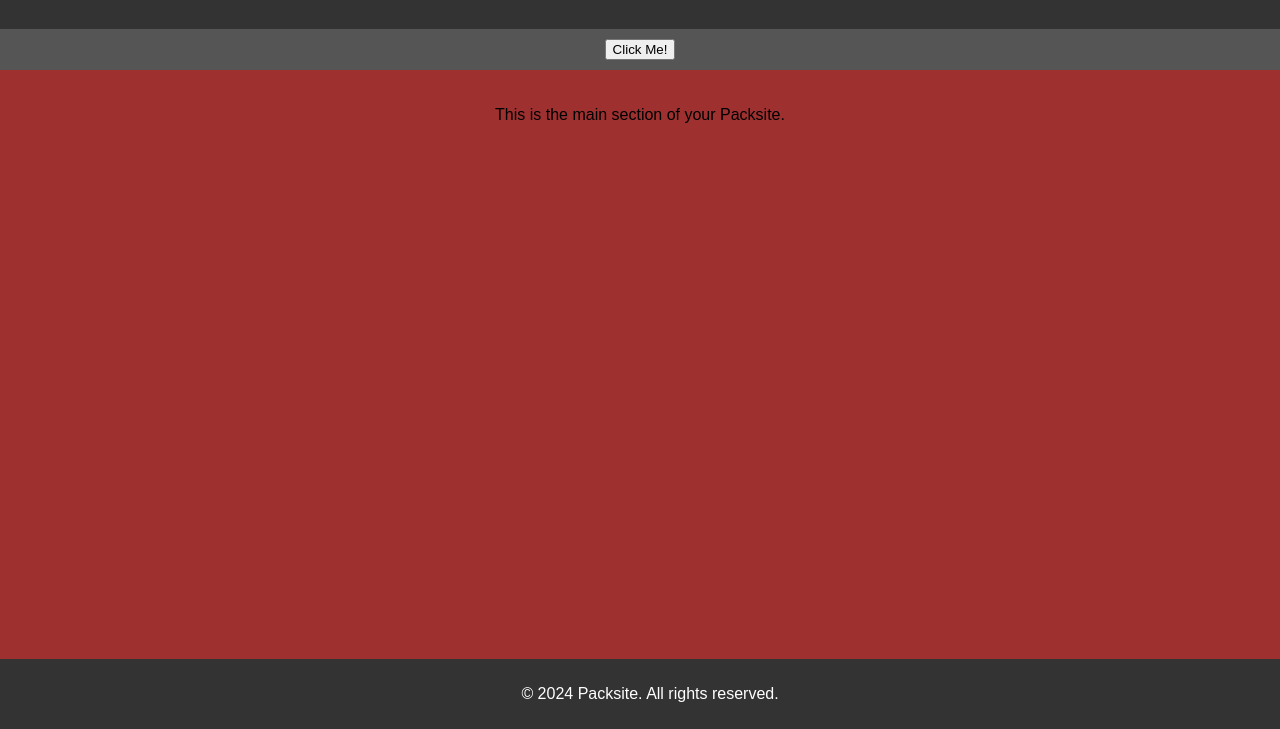
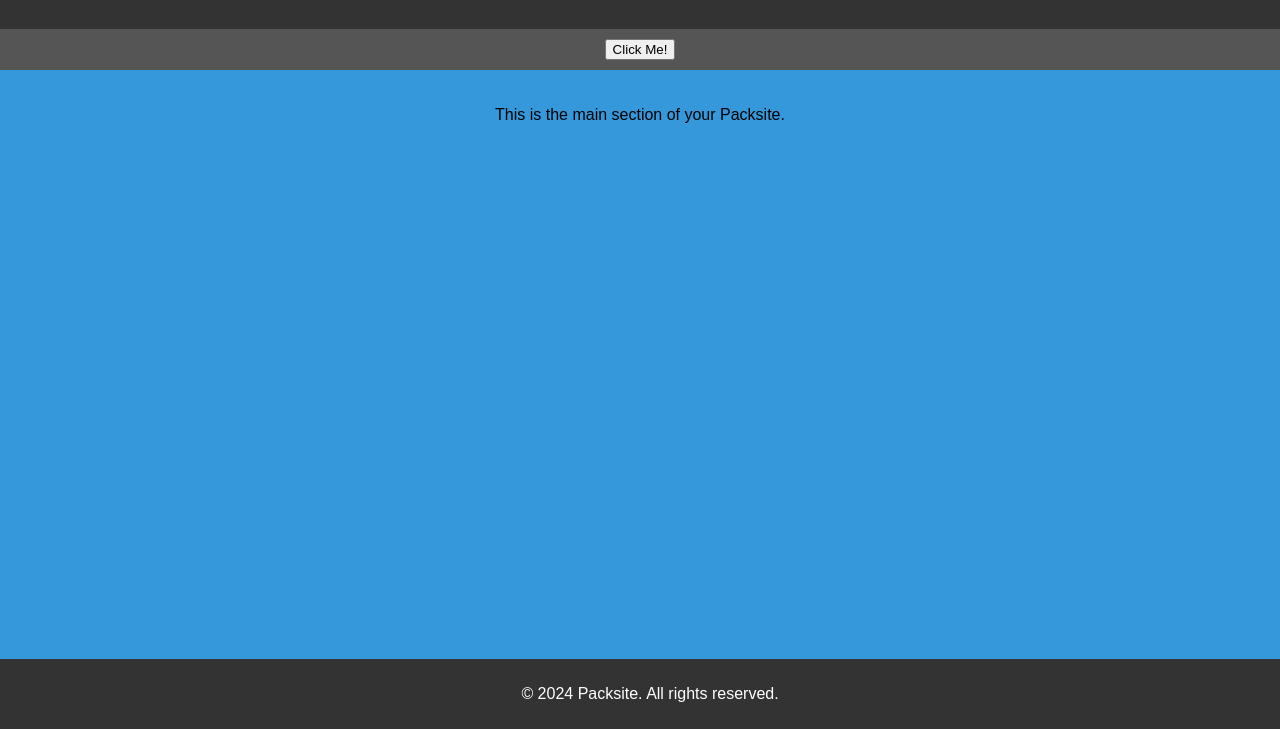
Before and after one commit to RaghavSeth24/packsite, a plain HTML site: page mywebsite/frontend/index.html in a window 1280 px wide. Both pictures are taken after a click on the button "Click Me!". Shown: the part 71-800 px from the top of the page. Drawn offline with Linux system fonts and the light colour scheme.

Commit message:
Button Works

```diff
--- a/mywebsite/frontend/index.html
+++ b/mywebsite/frontend/index.html
@@ -56,5 +56,15 @@
         <p>&copy; 2024 Packsite. All rights reserved.</p>
     </footer>
 
+    <script>
+        // Select the button element using its ID
+        const button = document.getElementById('clickButton');
+
+        // Add a click event listener to the button
+        button.addEventListener('click', function() {
+            // Change background color of the body
+            document.body.style.backgroundColor = '#3498db'; // Change to your desired color
+        });
+    </script>
 </body>
 </html>
```
